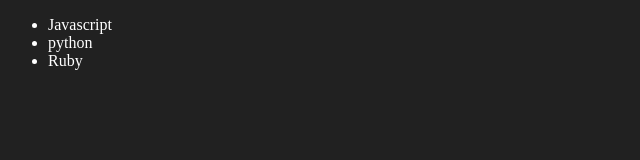
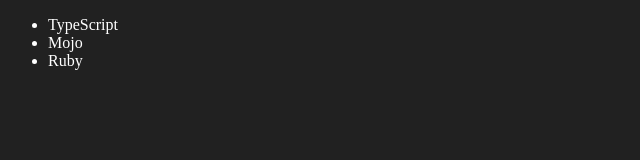
Before and after one commit to Shinde-Yogesh/JavaScript-Practice, a plain HTML site: page DOM/tree.html in a window 1280 px wide. Shown: the full height of the page, 0-640 px from the left. Drawn offline with Linux system fonts and the light colour scheme.

Commit message:
Edit the element

```diff
--- a/DOM/tree.html
+++ b/DOM/tree.html
@@ -51,5 +51,23 @@
       document.querySelector(".language").appendChild(li);
     }
     addOptiLanguage('Ruby')
+
+    //edit
+    /*
+    //fisrt way
+    const secondLang = document.querySelector("li:nth-child(2)")
+    secondLang.innerHTML = "C #"
+    */
+    //Second way
+    const secondLang = document.querySelector("li:nth-child(2)")
+    //new element created
+    const newli = document.createElement('li')
+    newli.textContent = "Mojo"
+    secondLang.replaceWith(newli)
+
+    //using outer html
+    const fisrtlang = document.querySelector("li:first-child");
+    fisrtlang.outerHTML = '<li>TypeScript</li>'
+
   </script>
 </html>
```
